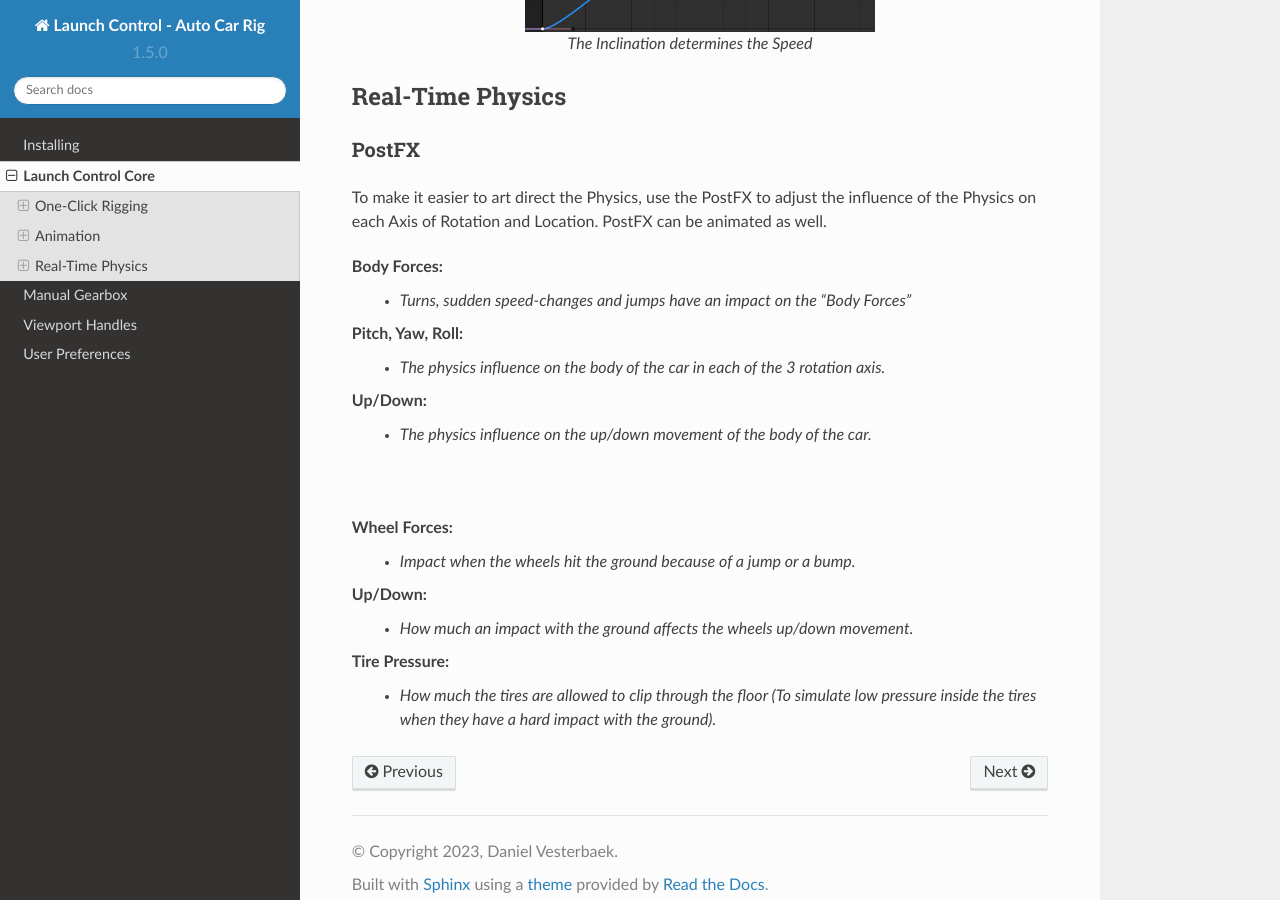
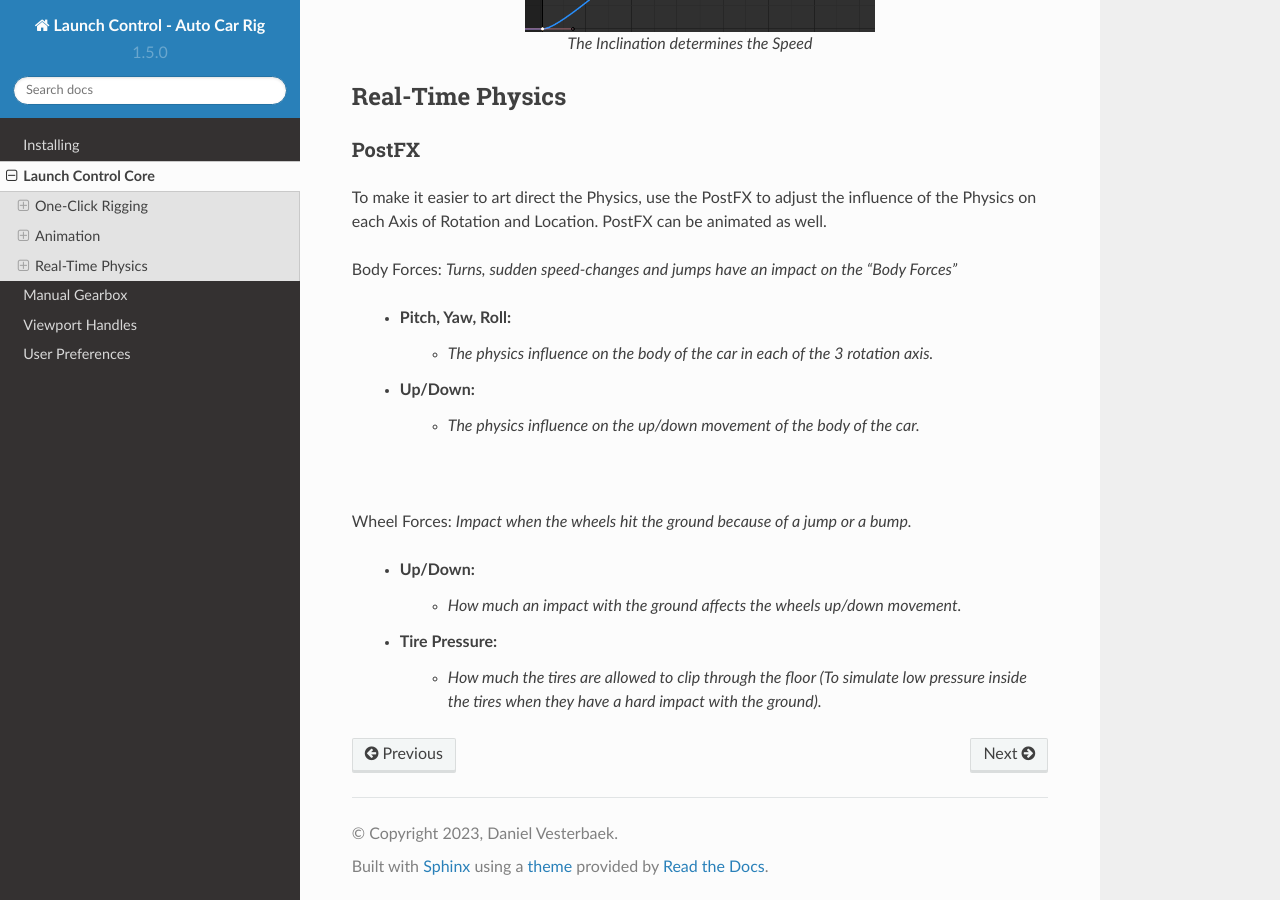
Before and after one commit to DanielVesterbaek/launch-control-documentation, a Sphinx documentation site: the page built from docs/source/launch-control-core.rst, in a window 1280 px wide and 900 px high, scrolled down 5094 px. Built offline with Sphinx 7.4.7 and the Read the Docs theme 2.0.0, drawn with Linux system fonts in a browser that asks for light colours.

```diff
--- a/docs/source/launch-control-core.rst
+++ b/docs/source/launch-control-core.rst
@@ -190,19 +190,19 @@ PostFX
 To make it easier to art direct the Physics, use the PostFX to adjust the influence of the Physics on each Axis of Rotation and Location. PostFX can be animated as well.
 
 Body Forces:
-    * *Turns, sudden speed-changes and jumps have an impact on the "Body Forces"*
+*Turns, sudden speed-changes and jumps have an impact on the "Body Forces"*
 
-Pitch, Yaw, Roll:
-    * *The physics influence on the body of the car in each of the 3 rotation axis.*
+    * Pitch, Yaw, Roll:
+        * *The physics influence on the body of the car in each of the 3 rotation axis.*
 
-Up/Down:
-    * *The physics influence on the up/down movement of the body of the car.*
+    * Up/Down:
+        * *The physics influence on the up/down movement of the body of the car.*
 |
 Wheel Forces:
-    * *Impact when the wheels hit the ground because of a jump or a bump.*
+*Impact when the wheels hit the ground because of a jump or a bump.*
 
-Up/Down:
-    * *How much an impact with the ground affects the wheels up/down movement.*
+    * Up/Down:
+        * *How much an impact with the ground affects the wheels up/down movement.*
 
-Tire Pressure:
-    * *How much the tires are allowed to clip through the floor (To simulate low pressure inside the tires when they have a hard impact with the ground).*
+    * Tire Pressure:
+        * *How much the tires are allowed to clip through the floor (To simulate low pressure inside the tires when they have a hard impact with the ground).*
```
